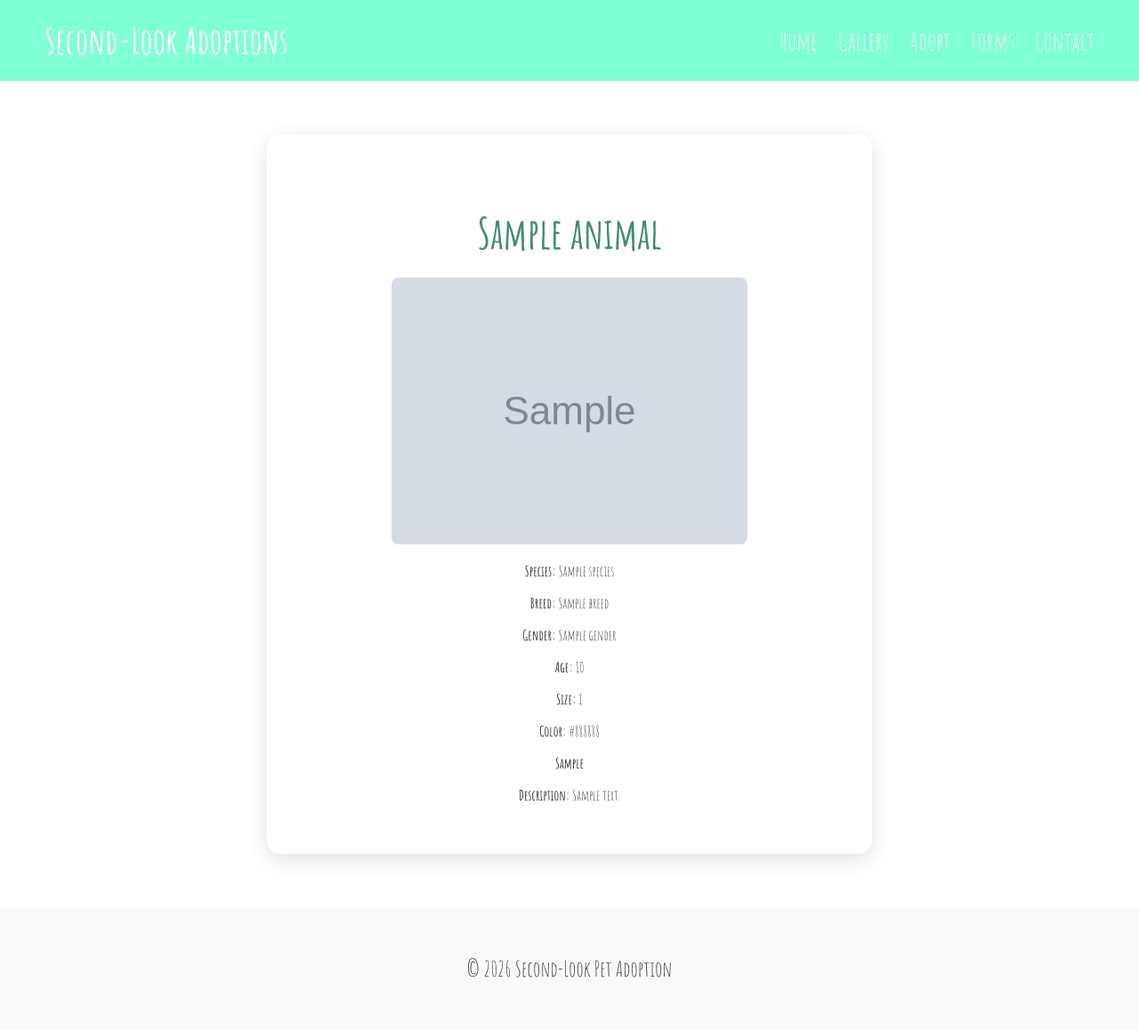
After one commit to marvinursua8/ACIT-2911---Agile-Development-Project, a Python web app: template web/templates/pet_detail.html in a window 1280 px wide. The commit adds this page. Shown: the whole page at 89% size. Run offline with Jinja, Linux system fonts and the light colour scheme; the template is opened without the code that fills it: most values are stand-ins (such as "Sample title", 1, 10 or a date in 2020); grey boxes marked "Sample" are stand-in pictures.

Commit message:
Create basic individual pet pages

```diff
--- a/web/static/styles/styles.css
+++ b/web/static/styles/styles.css
@@ -217,6 +217,25 @@ footer {
   opacity: 1;
 }
 
+/* Whole box link */
+.inter-page-link {
+  position: absolute;
+  top: 0;
+  left: 0;
+  width: 100%;
+  height: 100%;
+  z-index: 1;
+  opacity: 0;
+}
+
+/* Pet Details Pages Layout */
+
+.detail-page-image {
+  max-width: 100%;
+  height: auto;
+  border-radius: 8px;
+}
+
 /* RESPONSIVE: Mobile Width (Phone) */
 @media (max-width: 768px) {
   .gallery-card {
--- a/web/templates/gallery.html
+++ b/web/templates/gallery.html
@@ -25,7 +25,7 @@
                     <p><strong>Gender:</strong> {{ animal.gender }}</p>
                 </div>
             </div>
-
+            <a class="inter-page-link" href="/pet/{{ animal.id }}"></a>
         </div>
         {% endfor %}
     </div>
--- /dev/null
+++ b/web/templates/pet_detail.html
@@ -0,0 +1,27 @@
+{% extends 'base.html' %}
+
+{% block content %}
+<!-- Needed:
+ A way to view all images (not just the primary)
+ Adoption agency information
+ Adopt button -->
+<!-- Wanted:
+ Make the gallery page cards appear clickable (beveled border?)
+ Reduce Cumulative Layout Shift (always a problem but moreso here) -->
+<main class="page-container">
+    <div class="card">
+        <h2>{{ animal.name }}</h2>
+        {% if primary_image %}
+        <img class="detail-page-image" src="{{ primary_image.url }}" alt="{{ animal.name }}">
+        {% endif %}
+        <p><strong>Species:</strong> {{ animal.species }}</p>
+        <p><strong>Breed:</strong> {{ animal.breed }}</p>
+        <p><strong>Gender:</strong> {{ animal.gender }}</p>
+        <p><strong>Age:</strong> {{ animal.age }}</p>
+        <p><strong>Size:</strong> {{ animal.size }}</p>
+        <p><strong>Color:</strong> {{ animal.color }}</p>
+        <p><strong>{{ animal.house_trained }}</strong></p>
+        <p><strong>Description:</strong> {{ animal.description }}</p>
+    </div>
+</main>
+{% endblock %}
```
Also changed, not shown: web/api/routes.py (+12 -0 lines). Lines whose indentation alone changed are shown as unchanged.
